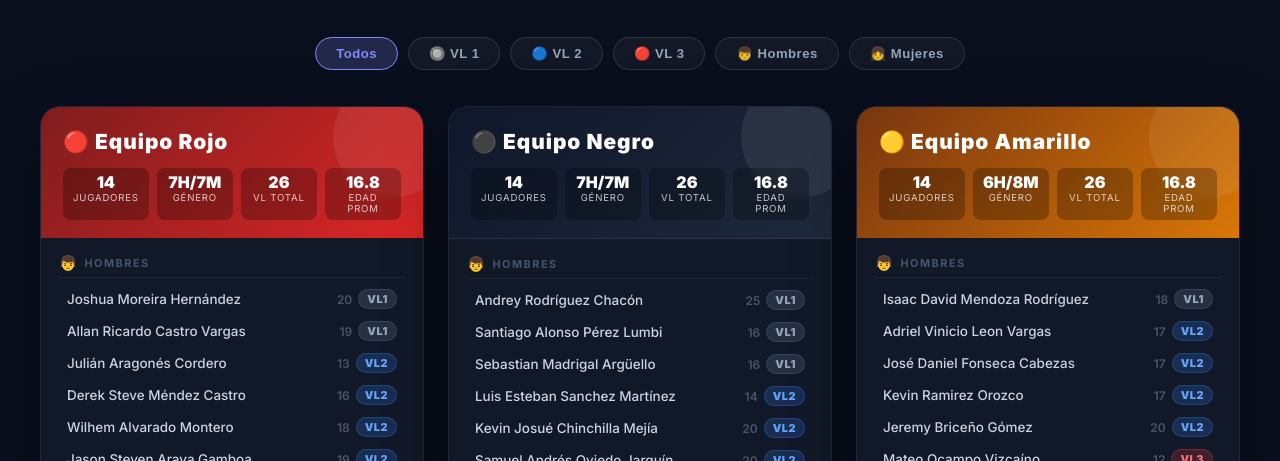
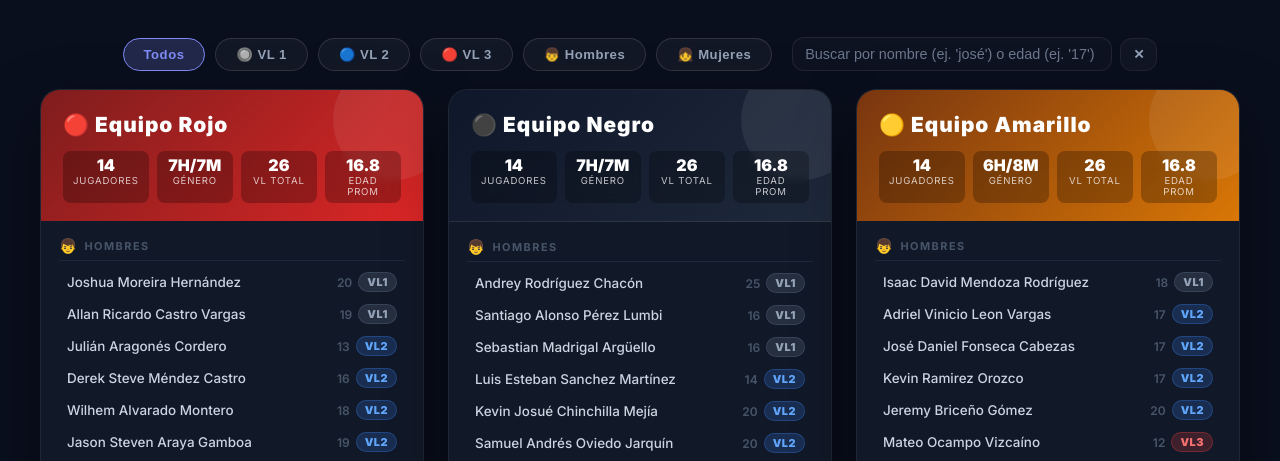
Before and after one commit to MarcosLanza/campamento-equipos, a plain HTML site: page index.html in a window 1280 px wide. Shown: the part 334-795 px from the top of the page. Drawn offline with Linux system fonts and the light colour scheme.

Commit message:
Add files via upload

```diff
--- a/index.html
+++ b/index.html
@@ -99,12 +99,20 @@
     margin-top: 4px;
   }
 
-  /* FILTER TABS */
+  /* FILTER TABS + SEARCH */
+  .controls {
+    display: flex;
+    justify-content: center;
+    gap: 12px;
+    margin-bottom: 18px;
+    align-items: center;
+    flex-wrap: wrap;
+  }
   .filters {
     display: flex;
     justify-content: center;
     gap: 10px;
-    margin-bottom: 36px;
+    margin-bottom: 0;
     flex-wrap: wrap;
   }
   .filter-btn {
@@ -124,6 +132,34 @@
     border-color: #818cf8;
     color: #818cf8;
   }
+
+  .search-box {
+    display: flex;
+    gap: 8px;
+    align-items: center;
+  }
+  .search-input {
+    width: 320px;
+    max-width: calc(100vw - 220px);
+    padding: 8px 12px;
+    border-radius: 12px;
+    border: 1px solid rgba(255,255,255,0.08);
+    background: rgba(255,255,255,0.02);
+    color: #fff;
+    outline: none;
+    font-size: 0.9rem;
+  }
+  .search-input::placeholder { color: #94a3b8; opacity: 0.7; }
+  .search-clear {
+    padding: 8px 12px;
+    border-radius: 12px;
+    background: rgba(255,255,255,0.03);
+    border: 1px solid rgba(255,255,255,0.06);
+    color: #94a3b8;
+    cursor: pointer;
+    font-weight: 700;
+  }
+  .search-clear:hover { background: rgba(255,255,255,0.05); color: #fff; }
 
   /* GRID */
   .grid {
@@ -400,6 +436,11 @@
     font-size: 0.6rem;
   }
 
+  /* SEARCH */
+  .search-input {
+    max-width: 180px;
+  }
+
   /* LEGEND */
   .legend {
     gap: 12px;
@@ -429,6 +470,7 @@
   <div class="sum-card"><div class="num">38H / 45M</div><div class="lbl">Género</div></div>
 </div>
 
+<div class="controls">
   <div class="filters">
     <button class="filter-btn active" onclick="filterAll(this)">Todos</button>
     <button class="filter-btn" onclick="filterVL(1, this)">🔘 VL 1</button>
@@ -436,6 +478,12 @@
     <button class="filter-btn" onclick="filterVL(3, this)">🔴 VL 3</button>
     <button class="filter-btn" onclick="filterGender('H', this)">👦 Hombres</button>
     <button class="filter-btn" onclick="filterGender('M', this)">👧 Mujeres</button>
+  </div>
+
+  <div class="search-box" style="margin-left:8px;">
+    <input id="searchInput" class="search-input" type="text" placeholder="Buscar por nombre (ej. 'josé') o edad (ej. '17')">
+    <button id="clearSearch" class="search-clear" title="Limpiar búsqueda">✕</button>
+  </div>
 </div>
 
 <div class="grid" id="grid">
@@ -500,8 +548,8 @@
       </div>
       <div class="gender-section">
         <div class="gender-label"><span>👧</span> Mujeres</div>
-        <div class="player-row" data-vl="1" data-gender="M"><div class="player-name">Melanie Quesada Amores</div><div class="player-right"><span class="player-age">19</span><span class="vl-badge vl1">VL1</span></div></div>
         <div class="player-row" data-vl="1" data-gender="M"><div class="player-name">Elizabeth Castellón Vallejos</div><div class="player-right"><span class="player-age">24</span><span class="vl-badge vl1">VL1</span></div></div>
+        <div class="player-row" data-vl="2" data-gender="M"><div class="player-name">Danna Navarro arias</div><div class="player-right"><span class="player-age">17</span><span class="vl-badge vl2">VL2</span></div></div>
         <div class="player-row" data-vl="2" data-gender="M"><div class="player-name">Brianna Herrera Céspedes</div><div class="player-right"><span class="player-age">13</span><span class="vl-badge vl2">VL2</span></div></div>
         <div class="player-row" data-vl="2" data-gender="M"><div class="player-name">Yirelka Isabella Jiménez Gómez</div><div class="player-right"><span class="player-age">15</span><span class="vl-badge vl2">VL2</span></div></div>
         <div class="player-row" data-vl="2" data-gender="M"><div class="player-name">Valentina Salas Salazar</div><div class="player-right"><span class="player-age">16</span><span class="vl-badge vl2">VL2</span></div></div>
@@ -572,8 +620,9 @@
         <div class="player-row" data-vl="1" data-gender="M"><div class="player-name">Michelle Jolette Pérez Fajardo</div><div class="player-right"><span class="player-age">18</span><span class="vl-badge vl1">VL1</span></div></div>
         <div class="player-row" data-vl="1" data-gender="M"><div class="player-name">Hillary Mendoza Rojas</div><div class="player-right"><span class="player-age">19</span><span class="vl-badge vl1">VL1</span></div></div>
         <div class="player-row" data-vl="1" data-gender="M"><div class="player-name">Sayén Zúñiga Arroyo</div><div class="player-right"><span class="player-age">20</span><span class="vl-badge vl1">VL1</span></div></div>
+        <div class="player-row" data-vl="1" data-gender="M"><div class="player-name">Jessica Judith García Cajina</div><div class="player-right"><span class="player-age">23</span><span class="vl-badge vl1">VL1</span></div></div>
+
         <div class="player-row" data-vl="1" data-gender="M"><div class="player-name">Keisy Ugalde Jiménez</div><div class="player-right"><span class="player-age">23</span><span class="vl-badge vl1">VL1</span></div></div>
-        <div class="player-row" data-vl="2" data-gender="M"><div class="player-name">Kristy Mariana Barrantes Aguilar</div><div class="player-right"><span class="player-age">13</span><span class="vl-badge vl2">VL2</span></div></div>
         <div class="player-row" data-vl="2" data-gender="M"><div class="player-name">Reachel Sofía Gonzales Medina</div><div class="player-right"><span class="player-age">15</span><span class="vl-badge vl2">VL2</span></div></div>
         <div class="player-row" data-vl="2" data-gender="M"><div class="player-name">Tamara Rodríguez Moreno</div><div class="player-right"><span class="player-age">15</span><span class="vl-badge vl2">VL2</span></div></div>
         <div class="player-row" data-vl="3" data-gender="M"><div class="player-name">Génesis González Ugalde</div><div class="player-right"><span class="player-age">17</span><span class="vl-badge vl3">VL3</span></div></div>
@@ -595,9 +644,8 @@
     <div class="team-body">
       <div class="gender-section">
         <div class="gender-label"><span>👦</span> Hombres</div>
+        <div class="player-row" data-vl="1" data-gender="H"><div class="player-name">Pablo Pérez Lumbi</div><div class="player-right"><span class="player-age">18</span><span class="vl-badge vl1">VL1</span></div></div>
         <div class="player-row" data-vl="1" data-gender="H"><div class="player-name">Jose David Villalobos Saborío</div><div class="player-right"><span class="player-age">18</span><span class="vl-badge vl1">VL1</span></div></div>
-        <div class="player-row" data-vl="2" data-gender="H"><div class="player-name">Isaac David Matamoros Segura</div><div class="player-right"><span class="player-age">13</span><span class="vl-badge vl2">VL2</span></div></div>
-
         <div class="player-row" data-vl="2" data-gender="H"><div class="player-name">Marcos Mendoza Rodríguez</div><div class="player-right"><span class="player-age">13</span><span class="vl-badge vl2">VL2</span></div></div>
         <div class="player-row" data-vl="2" data-gender="H"><div class="player-name">Edward Daniel Rodríguez Aray</div><div class="player-right"><span class="player-age">17</span><span class="vl-badge vl2">VL2</span></div></div>
         <div class="player-row" data-vl="2" data-gender="H"><div class="player-name">Kaleb Gonzalez Cruz</div><div class="player-right"><span class="player-age">18</span><span class="vl-badge vl2">VL2</span></div></div>
@@ -631,8 +679,9 @@
     <div class="team-body">
       <div class="gender-section">
         <div class="gender-label"><span>👦</span> Hombres</div>
-        <div class="player-row" data-vl="1" data-gender="H"><div class="player-name">Pablo Pérez Lumbi</div><div class="player-right"><span class="player-age">18</span><span class="vl-badge vl1">VL1</span></div></div>
+        <div class="player-row" data-vl="1" data-gender="H"><div class="player-name">Eduard Kaleth Santander Díaz</div><div class="player-right"><span class="player-age">26</span><span class="vl-badge vl1">VL1</span></div></div>
         <div class="player-row" data-vl="1" data-gender="H"><div class="player-name">Andrés Felipe Araya Jiménez</div><div class="player-right"><span class="player-age">18</span><span class="vl-badge vl1">VL1</span></div></div>
+        <div class="player-row" data-vl="2" data-gender="H"><div class="player-name">Isaac David Matamoros Segura</div><div class="player-right"><span class="player-age">13</span><span class="vl-badge vl2">VL2</span></div></div>
         <div class="player-row" data-vl="2" data-gender="H"><div class="player-name">Matthew Morales Castro</div><div class="player-right"><span class="player-age">13</span><span class="vl-badge vl2">VL2</span></div></div>
         <div class="player-row" data-vl="2" data-gender="H"><div class="player-name">Mario</div><div class="player-right"><span class="player-age">16</span><span class="vl-badge vl2">VL2</span></div></div>
         <div class="player-row" data-vl="2" data-gender="H"><div class="player-name">Andres Matias Arrieta Abarca</div><div class="player-right"><span class="player-age">17</span><span class="vl-badge vl2">VL2</span></div></div>
@@ -642,7 +691,7 @@
         <div class="gender-label"><span>👧</span> Mujeres</div>
         <div class="player-row" data-vl="1" data-gender="M"><div class="player-name">Gia Sudasassi Vargas</div><div class="player-right"><span class="player-age">18</span><span class="vl-badge vl1">VL1</span></div></div>
         <div class="player-row" data-vl="1" data-gender="M"><div class="player-name">Ildemary Méndez Taisigüe</div><div class="player-right"><span class="player-age">21</span><span class="vl-badge vl1">VL1</span></div></div>
-        <div class="player-row" data-vl="1" data-gender="M"><div class="player-name">Jessica Judith García Cajina</div><div class="player-right"><span class="player-age">23</span><span class="vl-badge vl1">VL1</span></div></div>
+        <div class="player-row" data-vl="2" data-gender="M"><div class="player-name">Kristy Mariana Barrantes Aguilar</div><div class="player-right"><span class="player-age">13</span><span class="vl-badge vl2">VL2</span></div></div>
         <div class="player-row" data-vl="2" data-gender="M"><div class="player-name">Brianna Sofía Aguilar Venegas</div><div class="player-right"><span class="player-age">13</span><span class="vl-badge vl2">VL2</span></div></div>
         <div class="player-row" data-vl="2" data-gender="M"><div class="player-name">Sofía Gutiérrez Bolaños</div><div class="player-right"><span class="player-age">17</span><span class="vl-badge vl2">VL2</span></div></div>
         <div class="player-row" data-vl="3" data-gender="M"><div class="player-name">Luciana Solís Arias</div><div class="player-right"><span class="player-age">12</span><span class="vl-badge vl3">VL3</span></div></div>
@@ -660,28 +709,124 @@
 </div>
 
 <script>
+  // Estado global de filtros
+  const filterState = {
+    vl: null,       // 1 | 2 | 3 | null (null = no filtro)
+    gender: null,   // 'H' | 'M' | null
+    search: ''      // texto de búsqueda
+  };
+
+  // Utility para activar botón
+  function setActive(btn) {
+    document.querySelectorAll('.filter-btn').forEach(b => b.classList.remove('active'));
+    if (btn) btn.classList.add('active');
+  }
+
+  // Funciones llamadas por botones (mantienen estado y aplican filtros)
   function filterAll(btn) {
+    filterState.vl = null;
+    filterState.gender = null;
     setActive(btn);
-    document.querySelectorAll('.player-row').forEach(r => r.style.display = 'flex');
-    document.querySelectorAll('.gender-section').forEach(s => s.style.display = 'block');
+    applyFilters();
   }
+
   function filterVL(vl, btn) {
+    // Si mismo botón ya activo -> alternar (quitar filtro)
+    const wasActive = btn.classList.contains('active');
+    filterState.vl = wasActive ? null : vl;
+    // clear gender when selecting vl (keeps logic similar to original behavior)
+    filterState.gender = null;
+    // update active class properly:
+    if (wasActive) {
+      // activate "Todos" if exists
+      const allBtn = document.querySelector('.filter-btn');
+      setActive(allBtn);
+    } else {
       setActive(btn);
-    document.querySelectorAll('.player-row').forEach(r => {
-      r.style.display = parseInt(r.dataset.vl) === vl ? 'flex' : 'none';
+    }
+    applyFilters();
+  }
+
+  function filterGender(g, btn) {
+    const wasActive = btn.classList.contains('active');
+    filterState.gender = wasActive ? null : g;
+    filterState.vl = null;
+    if (wasActive) {
+      const allBtn = document.querySelector('.filter-btn');
+      setActive(allBtn);
+    } else {
+      setActive(btn);
+    }
+    applyFilters();
+  }
+
+  // Aplica filtros combinados (vl, gender, search)
+  function applyFilters() {
+    const rows = document.querySelectorAll('.player-row');
+    const searchText = filterState.search.trim().toLowerCase();
+
+    rows.forEach(r => {
+      const nameEl = r.querySelector('.player-name');
+      const ageEl = r.querySelector('.player-age');
+      const name = nameEl ? nameEl.textContent.toLowerCase() : '';
+      const age = ageEl ? ageEl.textContent.trim() : '';
+      const vl = parseInt(r.dataset.vl, 10);
+      const gender = r.dataset.gender;
+
+      // Search matching: if searchText is empty => true
+      let matchesSearch = true;
+      if (searchText !== '') {
+        // If search is purely numeric -> match age exactly
+        if (/^\d+$/.test(searchText)) {
+          matchesSearch = age === searchText;
+        } else {
+          matchesSearch = name.includes(searchText);
+        }
+      }
+
+      const matchesVL = filterState.vl ? vl === filterState.vl : true;
+      const matchesGender = filterState.gender ? gender === filterState.gender : true;
+
+      r.style.display = (matchesSearch && matchesVL && matchesGender) ? 'flex' : 'none';
     });
-    document.querySelectorAll('.gender-section').forEach(s => s.style.display = 'block');
-  }
-  function filterGender(g, btn) {
-    setActive(btn);
-    document.querySelectorAll('.player-row').forEach(r => {
-      r.style.display = r.dataset.gender === g ? 'flex' : 'none';
+
+    // Ocultar o mostrar secciones de género según si tienen filas visibles
+    document.querySelectorAll('.gender-section').forEach(section => {
+      const visibleChild = Array.from(section.querySelectorAll('.player-row')).some(pr => pr.style.display !== 'none');
+      section.style.display = visibleChild ? 'block' : 'none';
     });
   }
-  function setActive(btn) {
-    document.querySelectorAll('.filter-btn').forEach(b => b.classList.remove('active'));
-    btn.classList.add('active');
+
+  // Search input behavior
+  const searchInput = document.getElementById('searchInput');
+  const clearBtn = document.getElementById('clearSearch');
+
+  function onSearchInput() {
+    const v = searchInput.value || '';
+    filterState.search = v.trim();
+    // Do not change active filter buttons when searching; just apply combined filters
+    applyFilters();
   }
+
+  // Clear search
+  function clearSearch() {
+    searchInput.value = '';
+    filterState.search = '';
+    applyFilters();
+    searchInput.focus();
+  }
+
+  // Event listeners
+  searchInput.addEventListener('input', onSearchInput);
+  clearBtn.addEventListener('click', clearSearch);
+
+  // Inicializa mostrando todo
+  document.addEventListener('DOMContentLoaded', () => {
+    filterState.vl = null;
+    filterState.gender = null;
+    filterState.search = '';
+    applyFilters();
+  });
 </script>
 
 </body>
```
Lines whose indentation alone changed are shown as unchanged.
